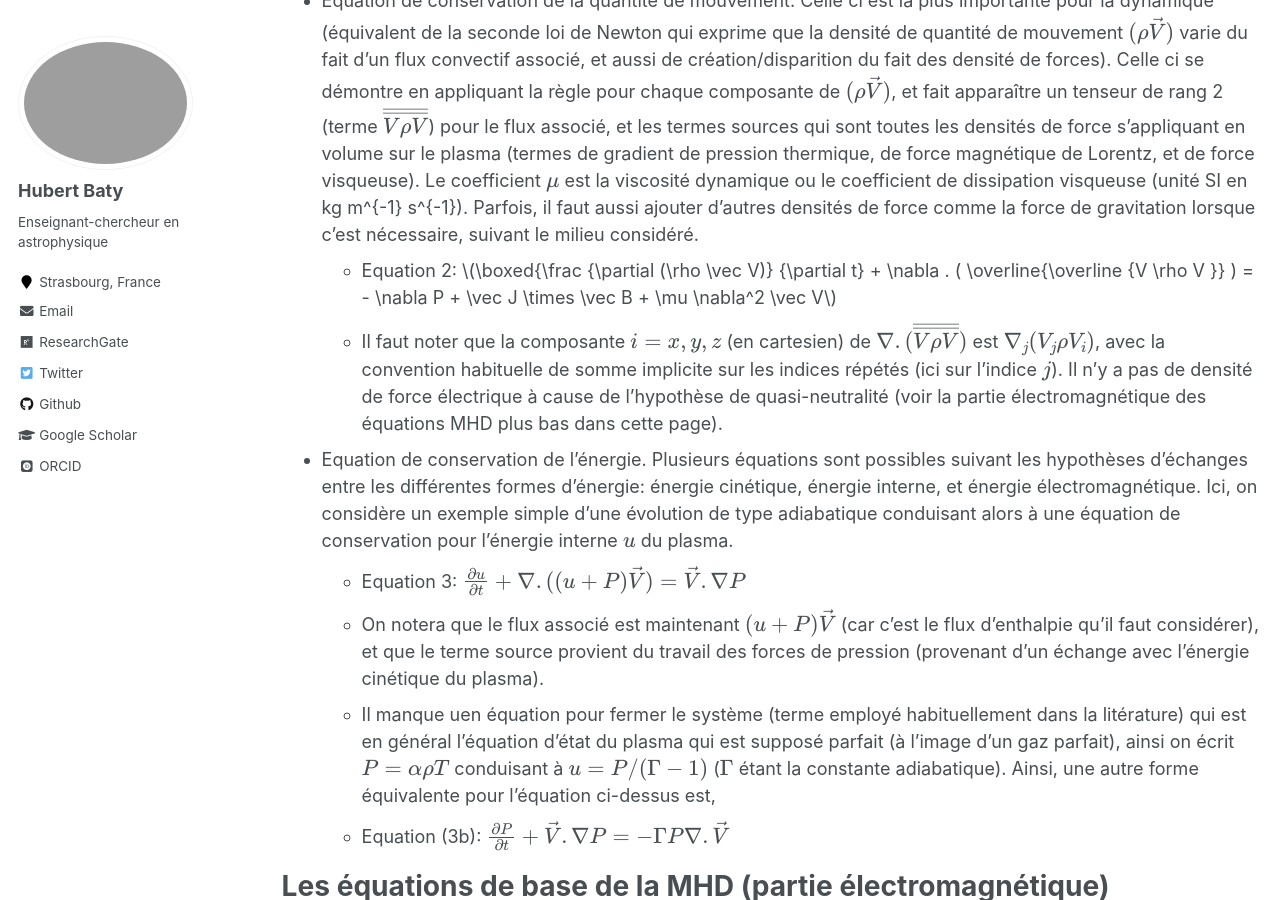
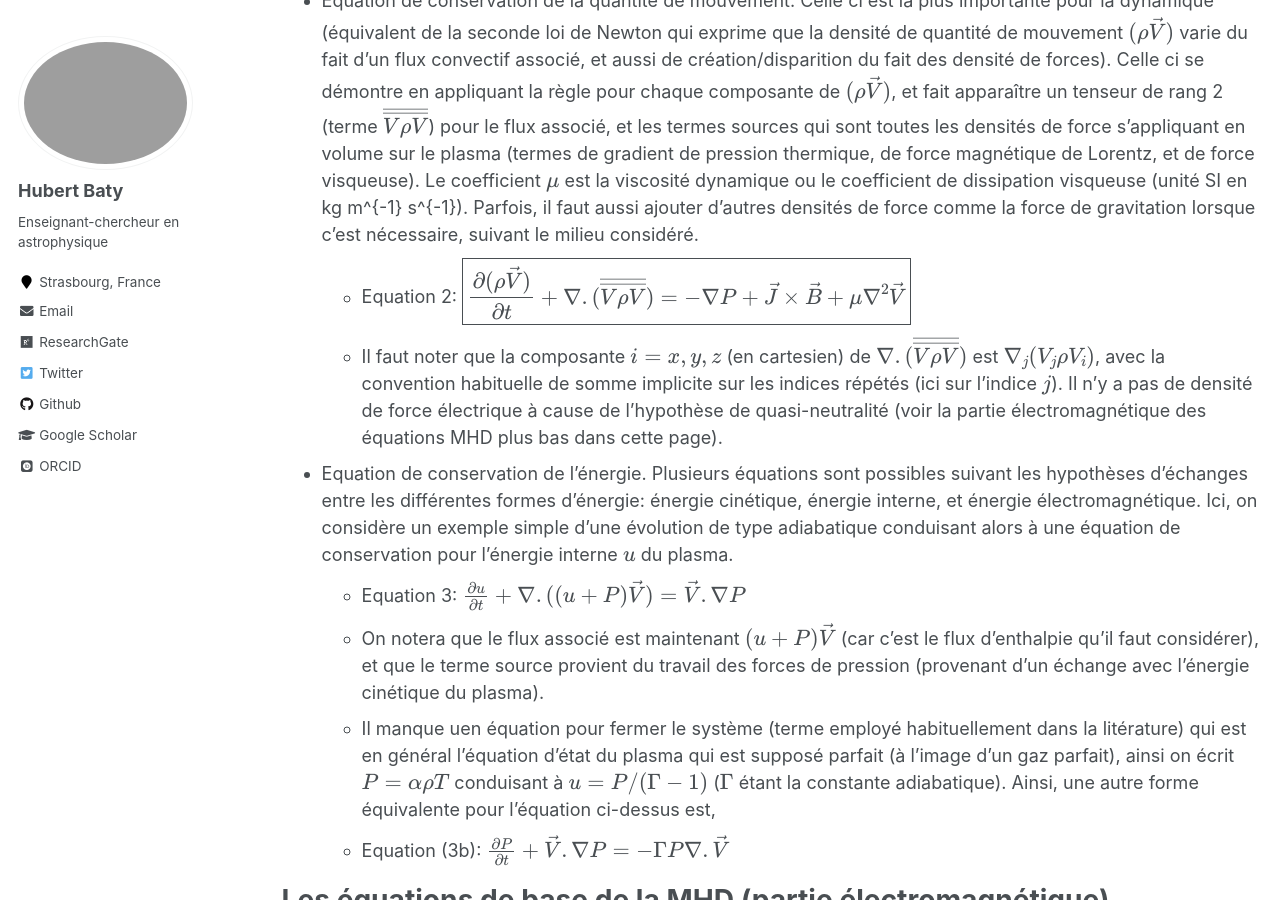
Before and after one commit to hubertbaty/hubertbaty.github.io, a Jekyll site: the page built from _pages/MHD.md, in a window 1280 px wide and 900 px high, scrolled down 685 px. Built offline with Jekyll 4.4.1, drawn with Linux system fonts in a browser that asks for light colours; some web fonts are replaced; formulas are drawn with MathJax 3.

Commit message:
Update MHD.md

```diff
--- a/_pages/MHD.md
+++ b/_pages/MHD.md
@@ -19,7 +19,7 @@ Les équations de base de la MHD (partie hydrodynamique)
 
 * Equation de conservation de la quantité de mouvement. Celle ci est la plus importante pour la dynamique (équivalent de la seconde loi de Newton qui exprime que la densité de quantité de mouvement $(\rho \vec V)$ varie du fait d'un flux convectif associé, et aussi de création/disparition du fait des densité de forces). Celle ci se démontre en appliquant la règle pour chaque composante de $(\rho \vec V)$, et fait apparaître un tenseur de rang 2 (terme $\overline{\overline {V \rho V }}$)
 pour le flux associé, et les termes sources qui sont toutes les densités de force s'appliquant en volume sur le plasma (termes de gradient de pression thermique, de force magnétique de Lorentz, et de force visqueuse). Le coefficient $\mu$ est la viscosité dynamique ou le coefficient de dissipation visqueuse (unité SI en kg m^{-1} s^{-1}). Parfois, il faut aussi ajouter d'autres densités de force comme la force de gravitation lorsque c'est nécessaire, suivant le milieu considéré.
-  * Equation 2: $$\boxed{\frac {\partial (\rho \vec V)} {\partial t} + \nabla . ( \overline{\overline {V \rho V }} ) = - \nabla P + \vec J \times \vec B + \mu \nabla^2 \vec V $$
+  * Equation 2: $$\boxed{\frac {\partial (\rho \vec V)} {\partial t} + \nabla . ( \overline{\overline {V \rho V }} ) = - \nabla P + \vec J \times \vec B + \mu \nabla^2 \vec V}$$
   * Il faut noter que la composante $i = x, y, z$ (en cartesien) de $\nabla . ( \overline{\overline {V \rho V }} )$ est $\nabla_j (V_j \rho V_i )$, avec la convention habituelle de somme implicite sur les indices répétés (ici sur l'indice $j$). Il n'y a pas de densité de force électrique à cause de l'hypothèse de quasi-neutralité (voir la partie électromagnétique des équations MHD plus bas dans cette page).
 
 * Equation de conservation de l'énergie. Plusieurs équations sont possibles suivant les hypothèses d'échanges entre les différentes formes d'énergie: énergie cinétique, énergie interne, et énergie électromagnétique. Ici, on considère un exemple simple d'une évolution de type adiabatique conduisant alors à une équation de conservation pour l'énergie interne $u$ du plasma.
```
